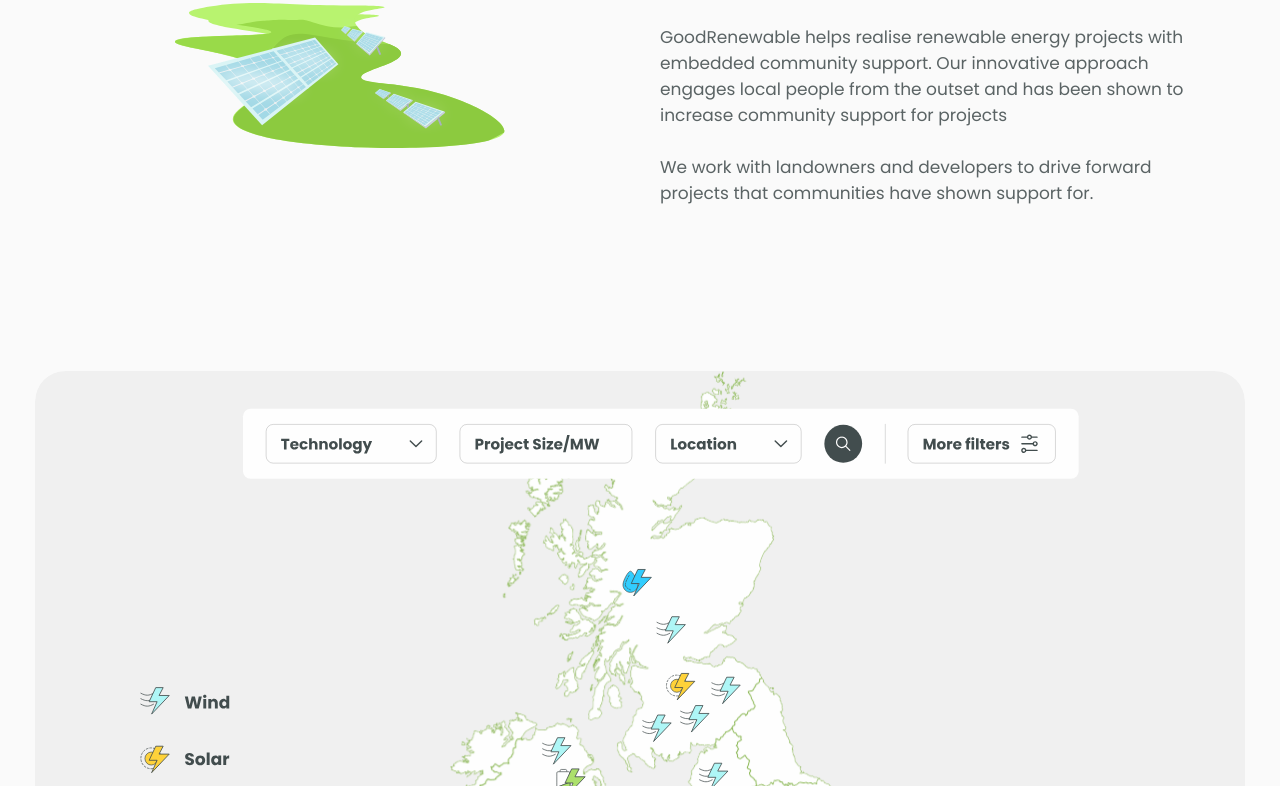
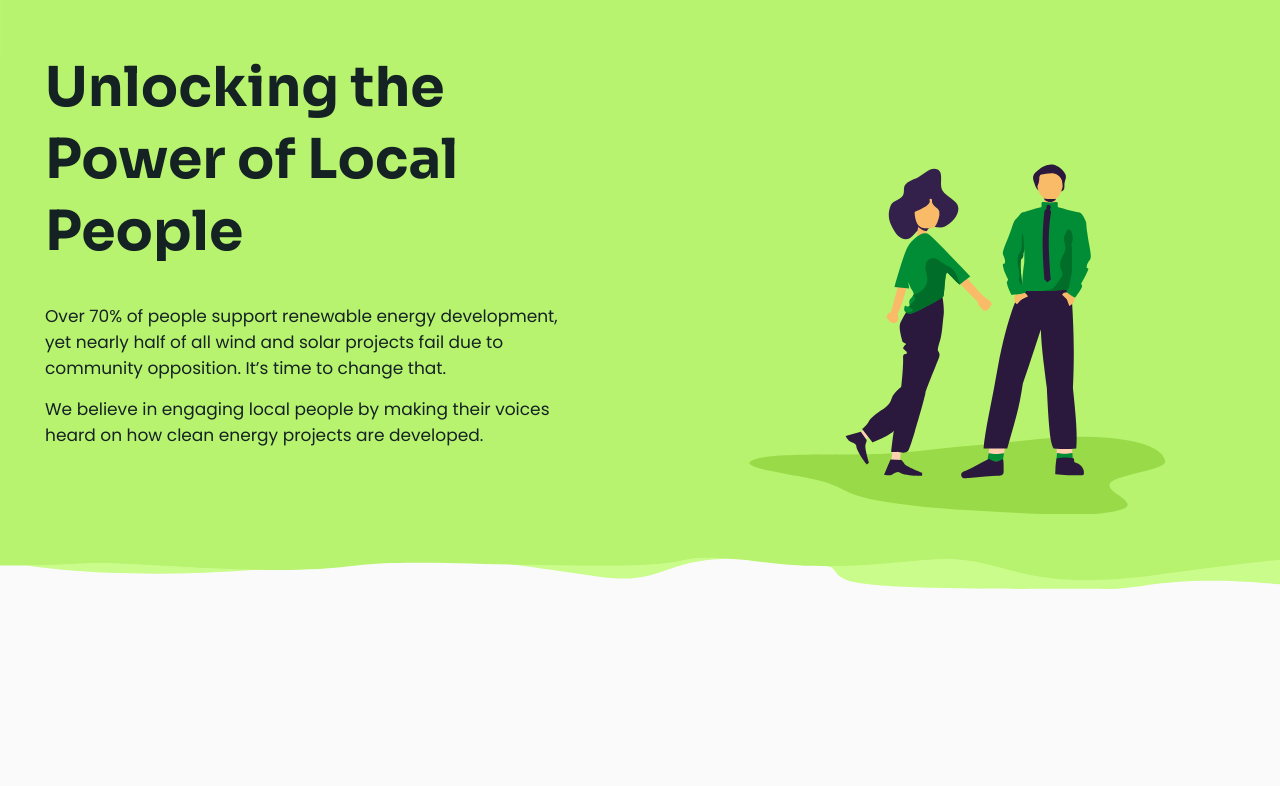
Before and after one commit to elghanbibadr/GoodRenewable, a React (Vite) app: page / in a window 1280 px wide. Shown: the part 334-1120 px from the top of the page. Built offline with nearby package versions, Linux system fonts and the light colour scheme.

Commit message:
rebuild for production

```diff
--- a/src/App.jsx
+++ b/src/App.jsx
@@ -34,10 +34,9 @@
         {/* <Layout>
          <Hero bookingPopUpOpen={bookingPopUpOpen} setBookingPopUpOpen={setBookingPopUpOpen} />
         </Layout>
+        */}
 
-         <Desc />   */}
-        {/* <Layout>
-        */}
+         <Desc />
          <Layout>
          <Features />
         <Element name="Our Process">
--- a/src/componenet/Features/Features.jsx
+++ b/src/componenet/Features/Features.jsx
@@ -213,7 +213,7 @@
           </svg>
         </div>
       </Gridx2>
-       <Map />
+       {/* <Map /> */}
 
      <Gridx2 >
         <div  data-aos="fade-up-right" data-aos-offset="300" >
```
